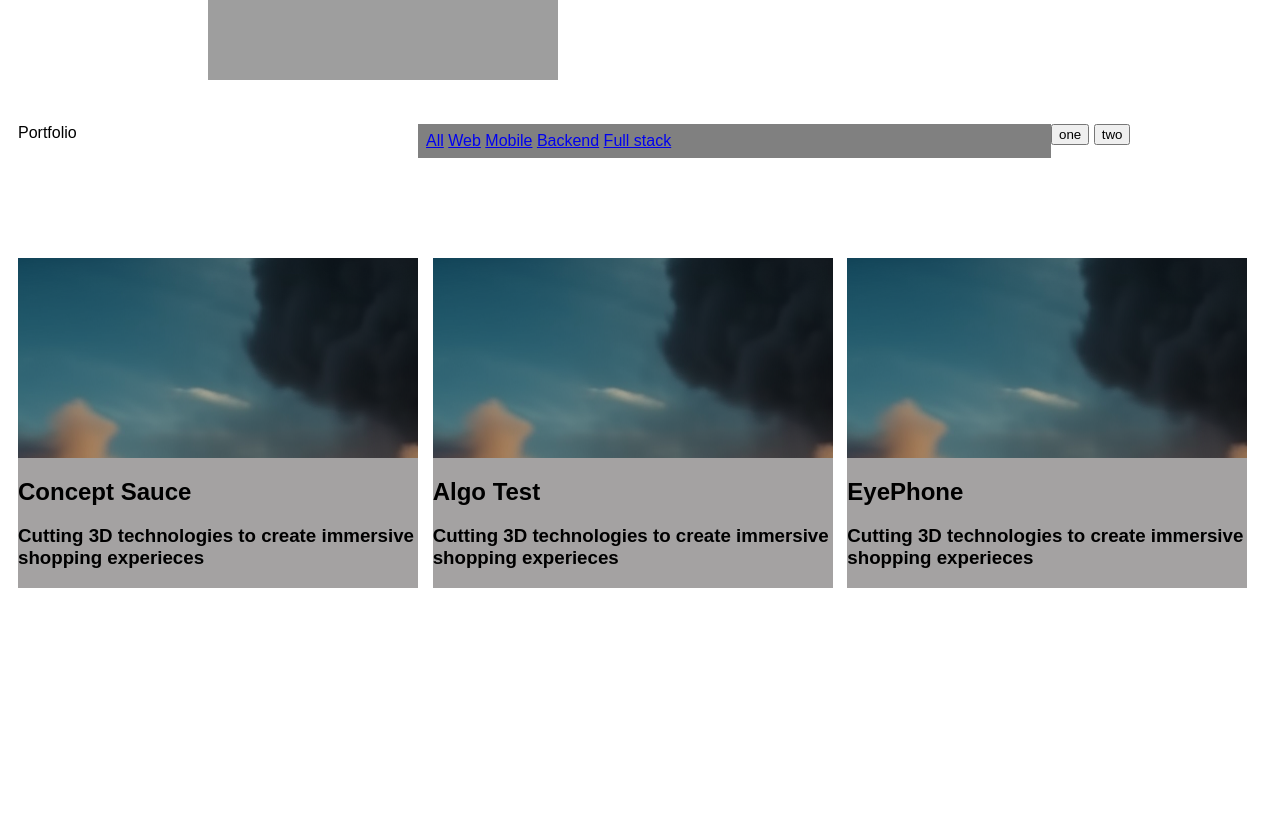
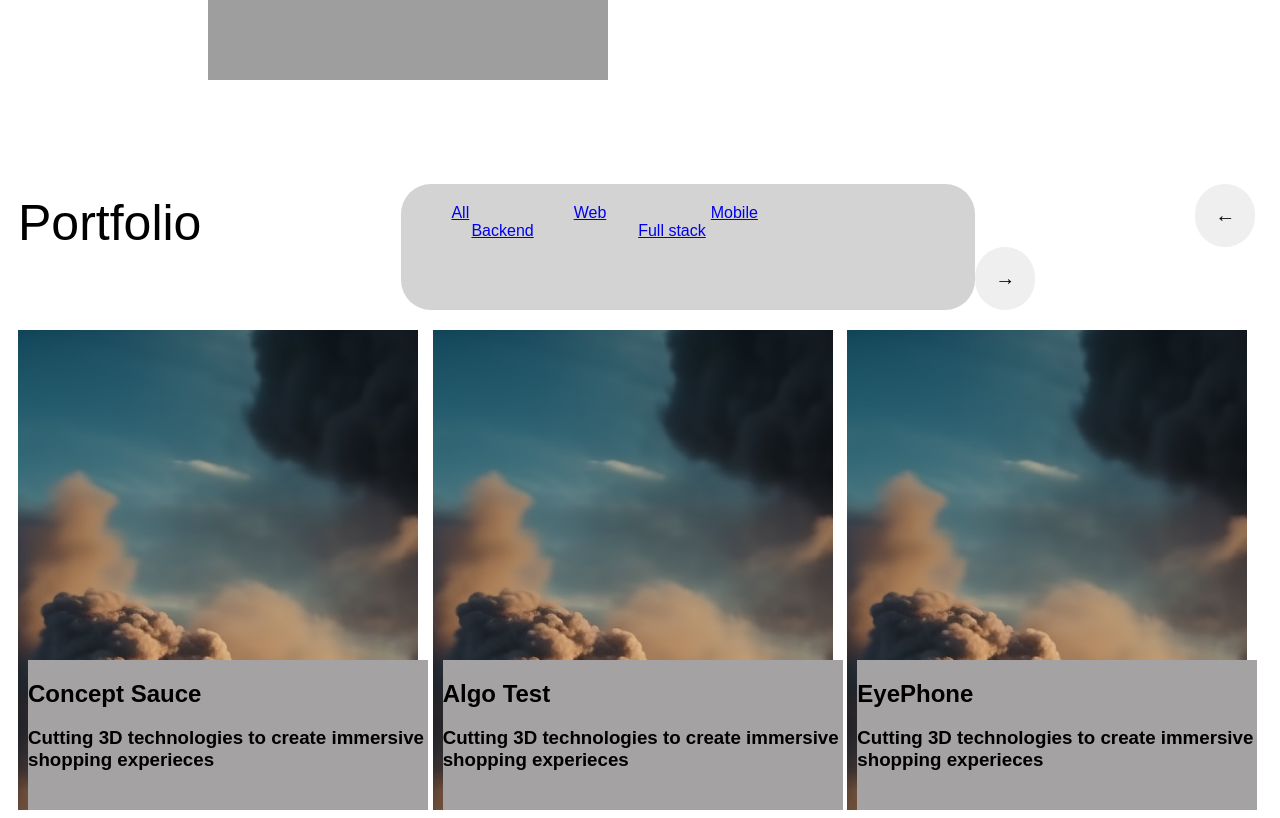
Before and after one commit to Ronald-hub-web/Simple-Portfolio, a plain HTML site: page index3.html in a window 1280 px wide. Shown: the part 1320-2138 px from the top of the page. Before the commit the page ends 1916 px from the top, so only its background shows below. Drawn offline with Linux system fonts and the light colour scheme; grey boxes are pictures that could not be loaded.

Commit message:
Added some styles to the page

```diff
--- a/index3.html
+++ b/index3.html
@@ -60,19 +60,23 @@
    <!-- ====================the third layout-->
 
   <div class="page3-cont1">
-    <div class="prot-name">Portfolio</div>
+    <header class="prot-name">Portfolio</header>
 
     <nav1 class="page3-cont12">
-        <a href="#All">All</a>
-        <a href="#Web">Web</a>
-        <a href="#Mobile">Mobile</a>
-        <a href="#Backend">Backend</a>
-        <a href="#Fullstack">Full stack</a>
+        <a class="page3-link1" href="#All">All</a>
+        <a class="page3-link2" href="#Web">Web</a>
+        <a class="page3-link2" href="#Mobile">Mobile</a>
+        <a class="page3-link2" href="#Backend">Backend</a>
+        <a class="page3-link5" href="#Fullstack">Full stack</a>
     </nav1>
 
     <div>
-        <button class="page3-cont13">one</button>
-        <button class="page3-cont14">two</button>
+        <button class="page3-cont13">
+          <span class="arrow">&#8592;</span>
+        </button>
+        <button class="page3-cont14">
+          <span class="arrow">&#8594;</span>
+        </button>
     </div>
   </div>
 
--- a/style.css
+++ b/style.css
@@ -123,17 +123,20 @@
 
   .page2-pic {
     display: inline-block;
-    width: 350px;
+    width: 400px;
     margin-left: 200px;
     height: 700px;
   }
 
-    .cv-button {
+  .cv-button {
+    box-shadow: 0 10px 10px rgba(21, 20, 30, 0.3);;
     background-color: rgb(4, 4, 50);
     color: white;
     padding: 8px;
     border-radius: 16px;
     margin-left: 0px
+
+
   }
 
   .page2-header {
@@ -151,28 +154,34 @@
 
   .page3-cont1 {
 
-    margin-top: 40px;
+    margin-top: 100px;
     margin-left: 10px;
     margin-right: 10px;
     display: grid;
-    grid-template-columns: 1fr 3fr 1fr;
+    grid-template-columns: 1fr 2fr 1fr;
 
   }
 
   .prot-name {
-    width: 200px;
     margin-right: 200px;
+    height: 20px;
+    font-size: 50px;
+    margin-top: 10px;
+    margin-bottom: 10px;
+
   }
 
   .page3-cont12 {
     padding: 8px;
-    background-color: grey;
+    background-color: lightgray;
+    padding: 20px;
+    border-radius: 30px;
 
 
   }
 
   .page3-cont2 {
-    margin-top: 100px;
+    margin-top: 20px;
     margin-left: 10px;
     margin-right: 10px;
     display: grid;
@@ -199,9 +208,44 @@
   }
 
   .page3-cont21 {
-    margin-top: 200px;
+    margin-top: 330px;
     background-color: rgb(164, 162, 162);
     margin-bottom: 0px;
     width: 400px;
+    height: 150px;
+    margin-left: 10px;
 
   }
+
+  .page3-cont13 {
+    margin-left: 220px;
+    padding: 20px;
+    border-radius: 30px;
+    border: none;
+  }
+
+
+  .page3-cont14 {
+    padding: 20px;
+    border-radius: 30px;
+    border: none;
+  }
+
+  .arrow {
+    font-size: 20px;
+  }
+
+ .page3-link2 {
+  margin-left: 50px;
+  margin-right: 50px;
+ }
+
+  .page3-link1 {
+  margin-left: 30px;
+  margin-right: 50px;
+ }
+
+  .page3-link5 {
+  margin-left: 50px;
+  margin-right: 0px;
+ }
```
